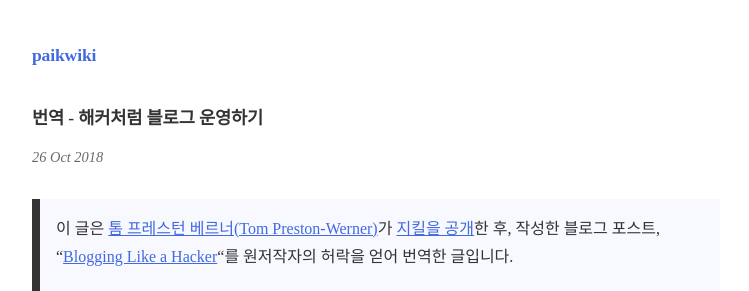
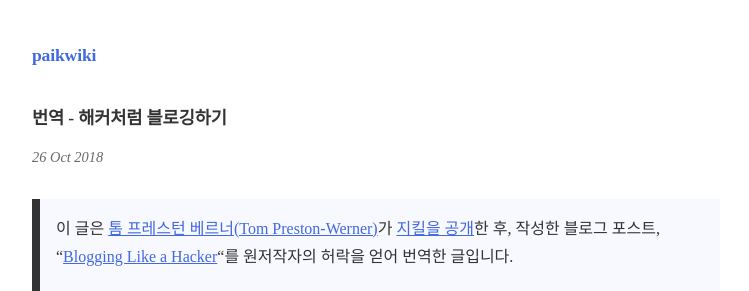
Before and after one commit to paikwiki/paikwiki.github.io, a Jekyll site: the page built from _posts/2018-10-26-blogging-like-a-hacker-kr.md, in a window 1280 px wide and 900 px high. Shown: the top 291 px of the window, without its empty margins (264-1013 px from the left). Built offline with Jekyll 4.4.1, drawn with Linux system fonts in a browser that asks for light colours; some web fonts are replaced.

Commit message:
Change title of blogging-like-a-hacker

```diff
--- a/_posts/2018-10-26-blogging-like-a-hacker-kr.md
+++ b/_posts/2018-10-26-blogging-like-a-hacker-kr.md
@@ -1,6 +1,6 @@
 ---
 layout: post
-title: 번역 - 해커처럼 블로그 운영하기
+title: 번역 - 해커처럼 블로깅하기
 date: 2018-10-26
 ---
 
```
